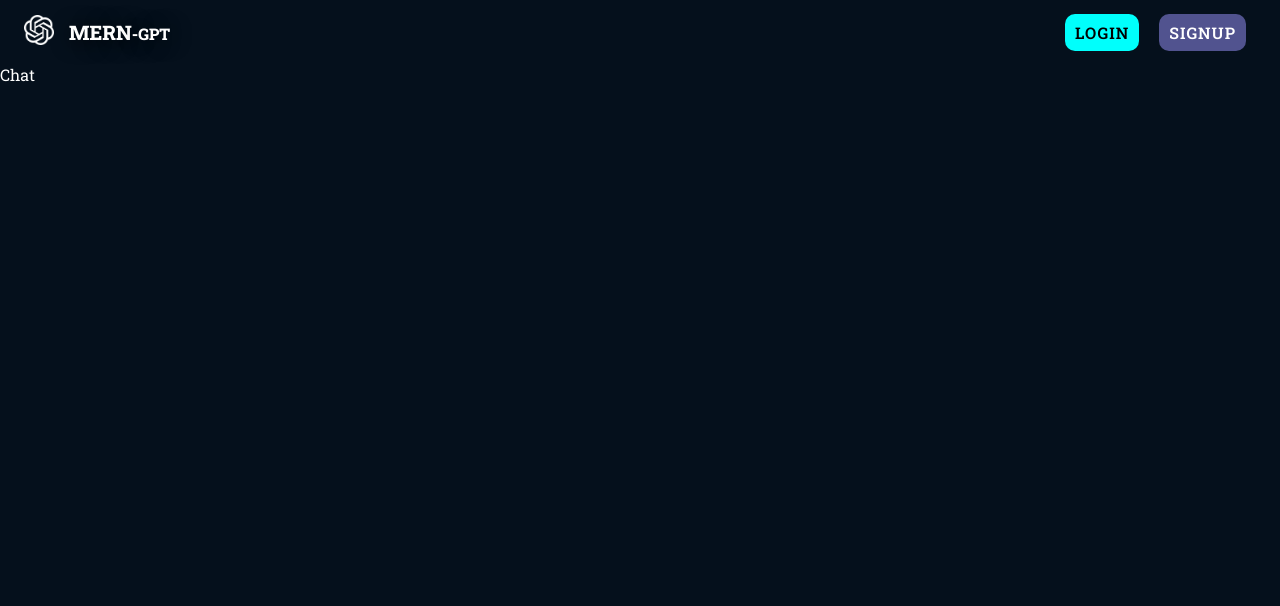
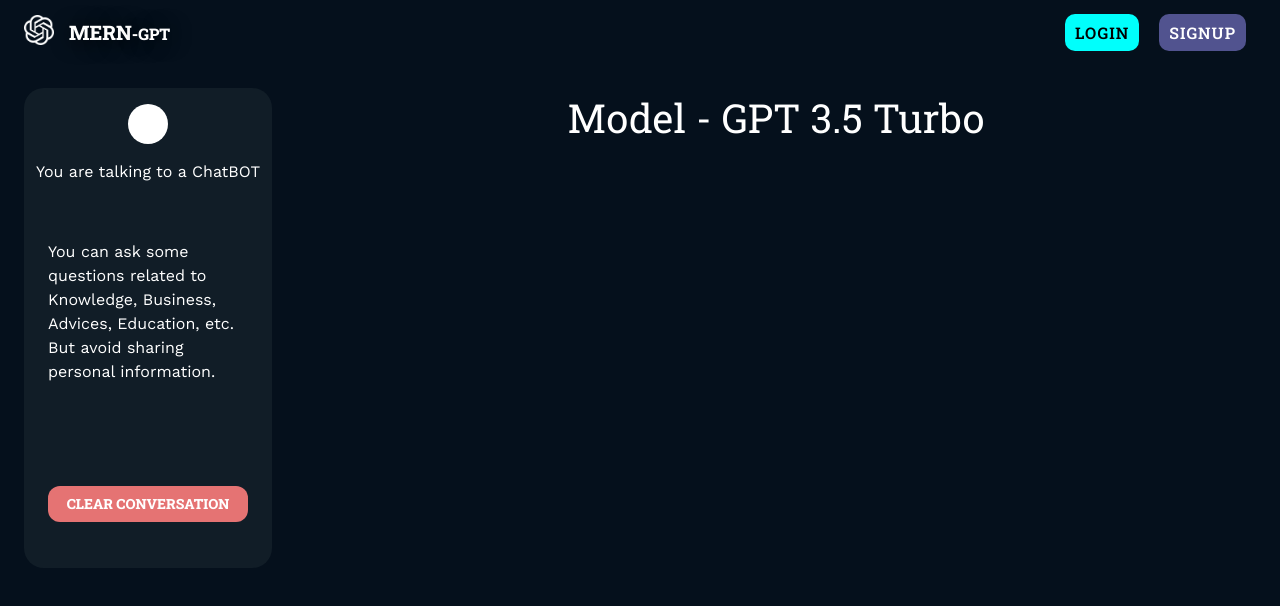
Before and after one commit to robertpilczuk/mern_ai_chatbot, a React (Vite) app in the folder frontend/: page /chat in a window 1280 px wide. Shown: the top 606 px of the page. Built offline with nearby package versions, Linux system fonts and the light colour scheme; no server answers.

Commit message:
create and style Chat page

```diff
--- a/frontend/src/pages/Chat.tsx
+++ b/frontend/src/pages/Chat.tsx
@@ -1,7 +1,112 @@
+import { Avatar, Box, Button, Typography } from "@mui/material";
 import React from "react";
+import { useAuth } from "../context/AuthContext";
+import { red } from "@mui/material/colors";
 
 const Chat = () => {
-    return <div>Chat</div>
+    const auth = useAuth();
+
+    return (<Box
+        sx={{
+            display: "flex",
+            flex: 1,
+            width: "100%",
+            height: "100%",
+            mt: 3,
+            gap: 3,
+        }}
+    >
+        <Box
+            sx={{
+                display: { md: "flex", xs: "none", sm: "none" },
+                flex: 0.2,
+                flexDirection: "column",
+            }}>
+            <Box
+                sx={{
+                    display: "flex",
+                    width: "100%",
+                    height: "60vh",
+                    bgcolor: "rgb(17,29,39)",
+                    borderRadius: 5,
+                    flexDirection: "column",
+                    mx: 3,
+                }}
+            >
+                <Avatar
+                    sx={{
+                        mx: "auto",
+                        my: 2,
+                        bgcolor: "white",
+                        color: "black",
+                        fontweight: 700,
+                    }}
+                >
+                    {auth?.user?.name[0]}
+                    {auth?.user?.name.split(" ")[1][0]}
+                </Avatar>
+                <Typography
+                    sx={{
+                        mx: "auto",
+                        fontFamily: "work sans"
+                    }}>
+                    You are talking to a ChatBOT
+                </Typography>
+                <Typography
+                    sx={{
+                        mx: "auto",
+                        fontFamily: "work sans",
+                        my: 4,
+                        p: 3
+                    }}>
+                    You can ask some questions related to Knowledge, Business, Advices, Education, etc. But avoid sharing personal information.
+                </Typography>
+                <Button sx={{
+                    width: "200px",
+                    my: "auto",
+                    color: "white",
+                    fontWeight: "700",
+                    borderRadius: 3,
+                    mx: "auto",
+                    bgcolor: red[300],
+                    ":hover": {
+                        bgcolor: red.A400,
+                    },
+                }}
+                >Clear Conversation</Button>
+            </Box>
+        </Box>
+        <Box
+            sx={{
+                display: "flex",
+                flex: { md: 0.8, xs: 1, sm: 1 },
+                flexDirection: "column",
+                px: 3,
+            }}>
+            <Typography
+                sx={{
+                    fontSize: "40px",
+                    color: "white",
+                    mb: 2,
+                    mx: "auto",
+                }}
+            >Model - GPT 3.5 Turbo</Typography>
+            <Box
+                sx={{
+                    width: "100%",
+                    height: "60vh",
+                    borderRadius: 3,
+                    mx: "auto",
+                    display: "flex",
+                    flexDirection: "column",
+                    overflow: "scroll",
+                    overflowX: "hidden",
+                    overflowY: "hidden",
+                    scrollBehavior: "smooth",
+                }}></Box>
+        </Box>
+    </Box>
+    );
 };
 
 export default Chat;
```
